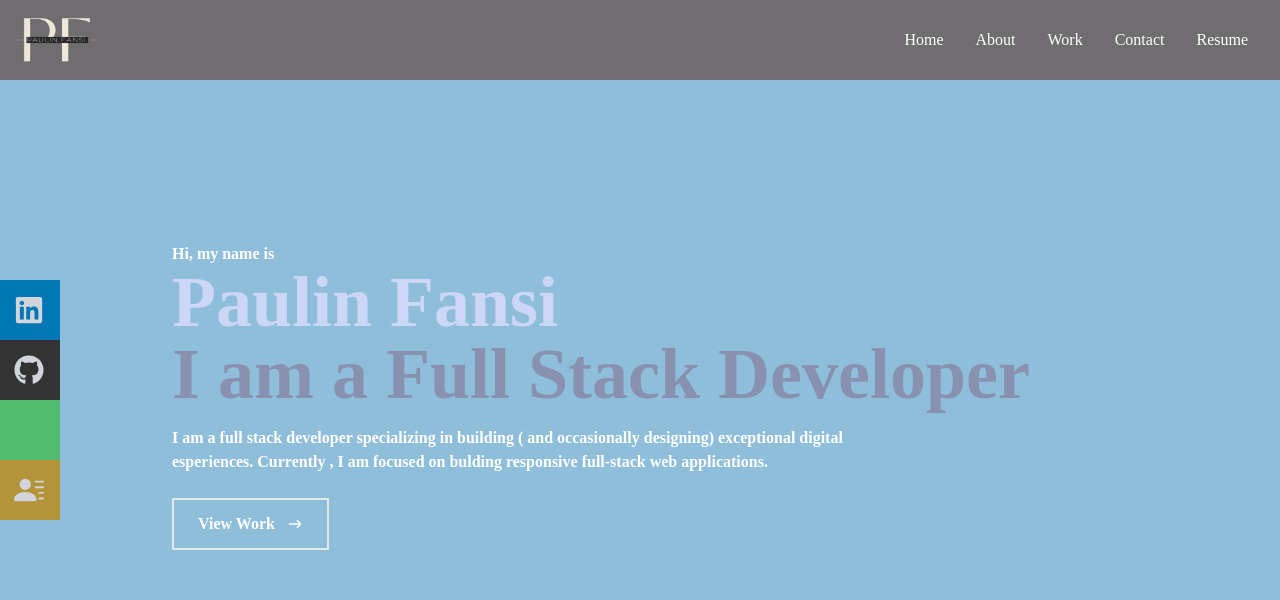
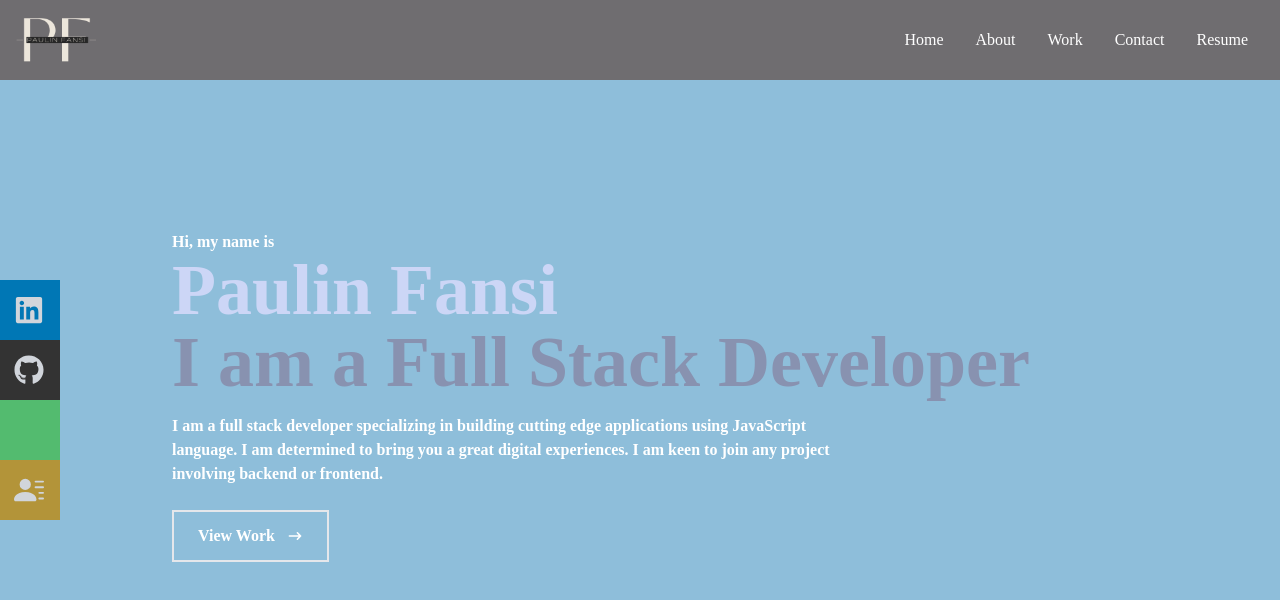
Before and after one commit to pfansi/react-portfolio-app, a React (Create React App) app: page / in a window 1280 px wide. Shown: the top 600 px of the page. Built offline with nearby package versions, Linux system fonts and the light colour scheme.

Commit message:
Amended the bio description on the home page

```diff
--- a/src/components/Home.js
+++ b/src/components/Home.js
@@ -14,9 +14,10 @@ const Home = () => {
           I am a Full Stack Developer
         </h2>
         <p className="text-[#fff] py-4 max-w-[700px]">
-          I am a full stack developer specializing in building ( and
-          occasionally designing) exceptional digital esperiences. Currently , I
-          am focused on bulding responsive full-stack web applications.
+          I am a full stack developer specializing in building cutting edge
+          applications using JavaScript language. I am determined to bring you a
+          great digital experiences. I am keen to join any project involving
+          backend or frontend.
         </p>
         <div>
           <button className="text-white group border-2 px-6 py-3 my-2 flex items-center hover:bg-[#6f6d70] hover:border-[#6f6d70]">
```
